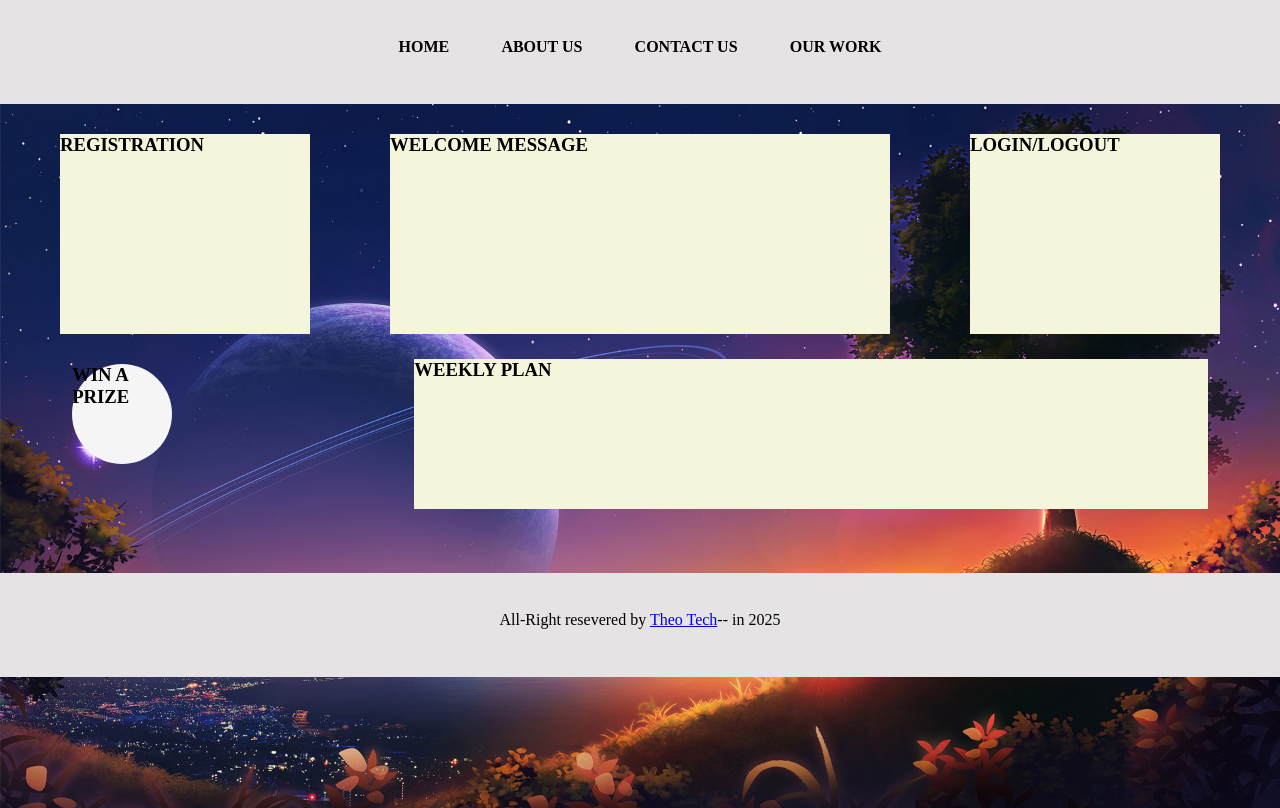
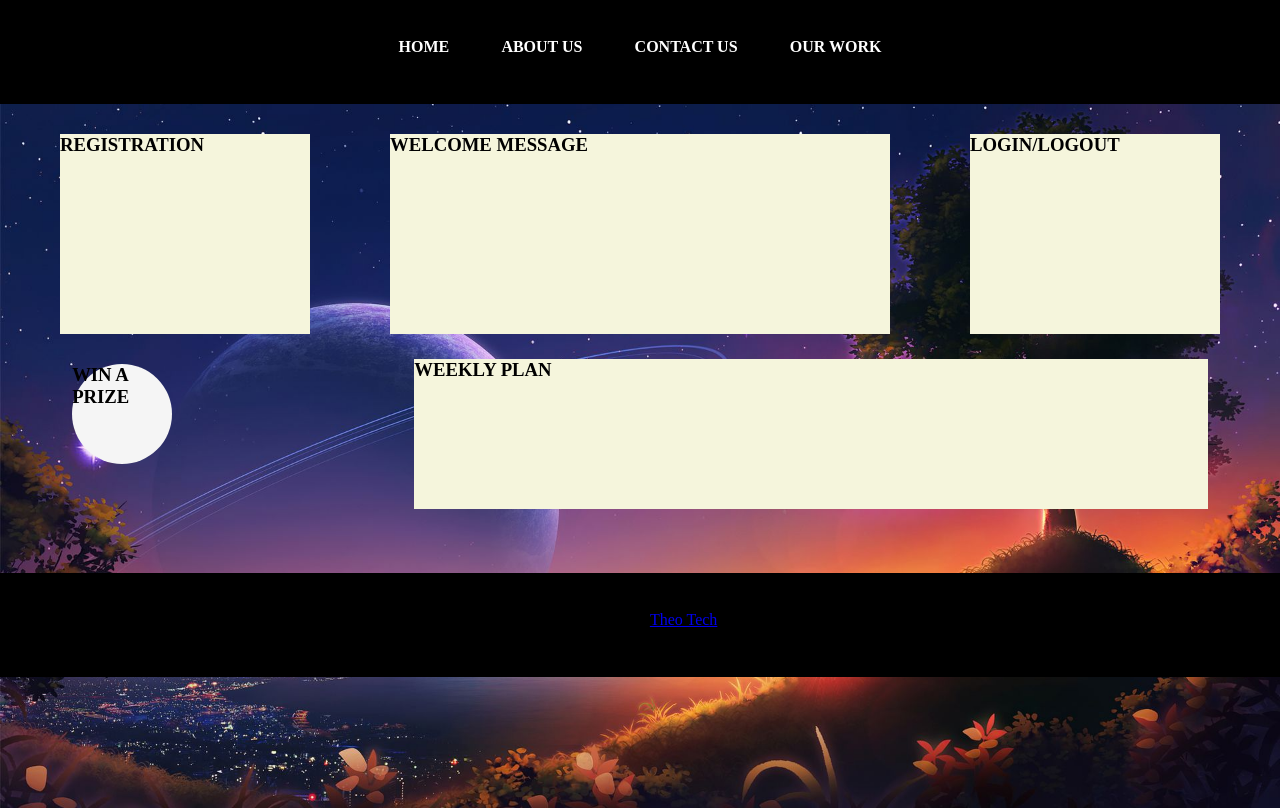
Before and after one commit to cedrickvictor/SAMPLE, a plain HTML site: page index.html in a window 1280 px wide. Drawn offline with Linux system fonts and the light colour scheme.

Commit message:
changing the menu
it was black and now is white

```diff
--- a/css/style.css
+++ b/css/style.css
@@ -4,7 +4,7 @@
     box-sizing: border-box;
 }
 .menu{
-    background-color: rgb(229, 227, 227);
+    background-color: black;
     width: 100%;
     height: 13vh;
 }
@@ -18,7 +18,7 @@
 }
 .menu ul li a{
     text-decoration: none;
-    color: black;
+    color: white;
     padding: 2%;
     font-weight: bolder;
     transition: 2s;
```
